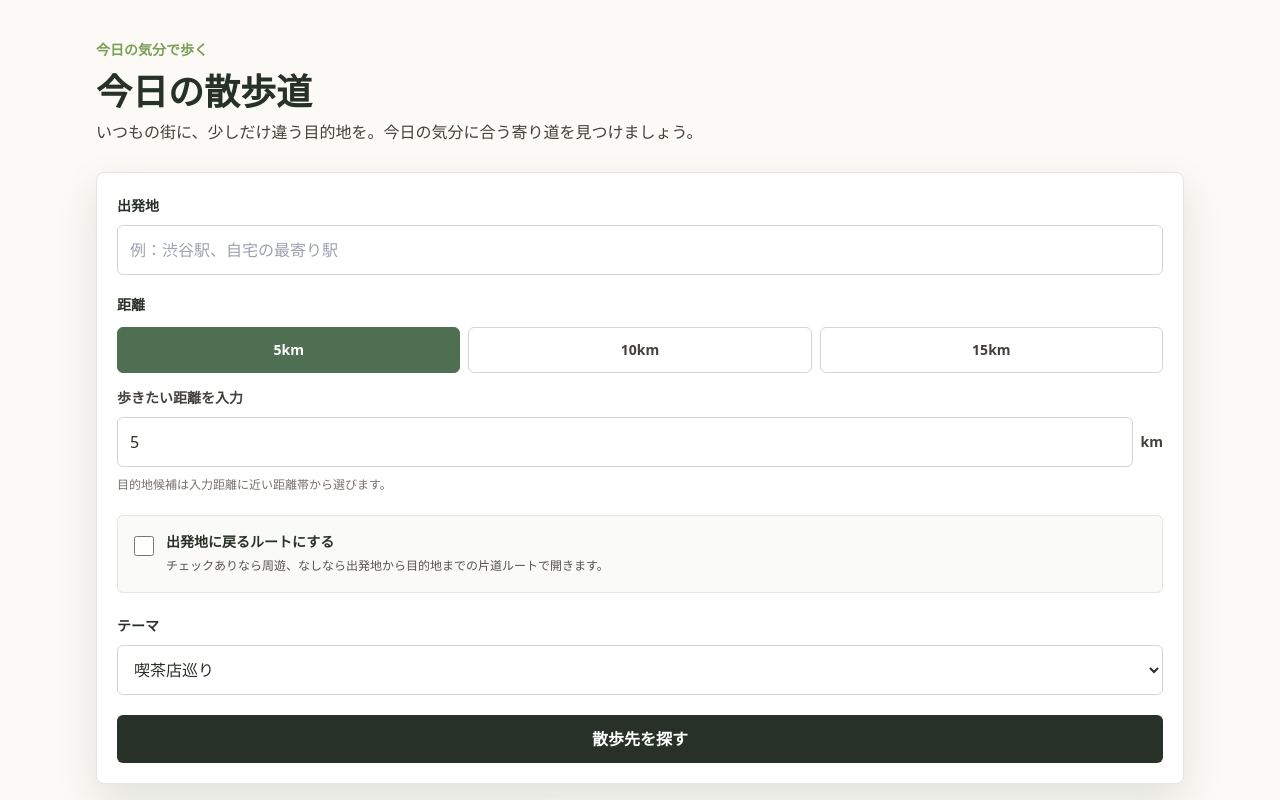
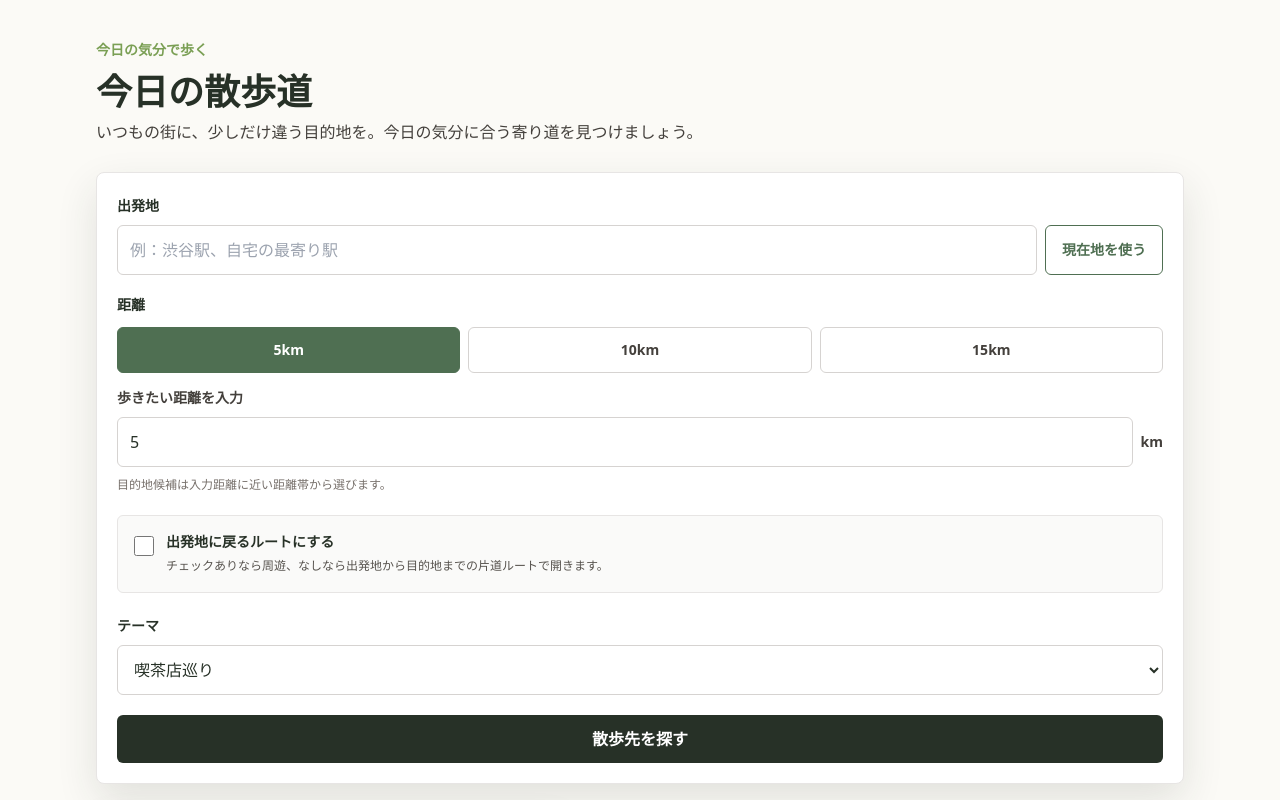
Before and after one commit to usagimochi53/TSR, a Next.js app: page / in a window 1280 px wide. Shown: the top 800 px of the page. Built offline with nearby package versions, Linux system fonts and the light colour scheme.

Commit message:
現在地取得を追加

```diff
--- a/app/page.tsx
+++ b/app/page.tsx
@@ -8,20 +8,84 @@ import { WalkRecordForm } from "@/components/WalkRecordForm";
 import { WalkRecordList } from "@/components/WalkRecordList";
 import { generateCandidates } from "@/lib/candidates";
 import { loadWalkRecords, saveWalkRecords } from "@/lib/storage";
-import type { Candidate, WalkDistance, WalkRecord, WalkTheme } from "@/lib/types";
+import type {
+  Candidate,
+  CurrentLocation,
+  WalkDistance,
+  WalkRecord,
+  WalkTheme,
+} from "@/lib/types";
 
 export default function Home() {
   const [startLocation, setStartLocation] = useState("");
+  const [currentLocation, setCurrentLocation] =
+    useState<CurrentLocation | null>(null);
+  const [isGettingLocation, setIsGettingLocation] = useState(false);
   const [distance, setDistance] = useState<WalkDistance>(5);
   const [returnToStart, setReturnToStart] = useState(false);
   const [theme, setTheme] = useState<WalkTheme>("喫茶店巡り");
   const [error, setError] = useState("");
+  const [locationError, setLocationError] = useState("");
   const [candidates, setCandidates] = useState<Candidate[]>([]);
   const [records, setRecords] = useState<WalkRecord[]>([]);
 
   useEffect(() => {
     setRecords(loadWalkRecords());
   }, []);
+
+  function handleStartLocationChange(value: string) {
+    setStartLocation(value);
+    setLocationError("");
+
+    // 現在地取得後に手入力された場合は、手入力を優先するため緯度経度を破棄します。
+    if (currentLocation) {
+      setCurrentLocation(null);
+    }
+  }
+
+  function getLocationErrorMessage(geolocationError: GeolocationPositionError) {
+    if (geolocationError.code === geolocationError.PERMISSION_DENIED) {
+      return "位置情報の利用が許可されませんでした。ブラウザの設定を確認してください。";
+    }
+
+    if (geolocationError.code === geolocationError.TIMEOUT) {
+      return "現在地の取得がタイムアウトしました。通信環境のよい場所で再度お試しください。";
+    }
+
+    return "現在地を取得できませんでした。しばらくしてから再度お試しください。";
+  }
+
+  function handleUseCurrentLocation() {
+    if (!navigator.geolocation) {
+      setLocationError("このブラウザは現在地取得に対応していません。");
+      return;
+    }
+
+    setError("");
+    setLocationError("");
+    setIsGettingLocation(true);
+
+    navigator.geolocation.getCurrentPosition(
+      (position) => {
+        setCurrentLocation({
+          latitude: position.coords.latitude,
+          longitude: position.coords.longitude,
+        });
+        setStartLocation("現在地");
+        setIsGettingLocation(false);
+      },
+      (geolocationError) => {
+        setLocationError(getLocationErrorMessage(geolocationError));
+        setCurrentLocation(null);
+        setIsGettingLocation(false);
+      },
+      {
+        enableHighAccuracy: true,
+        timeout: 10000,
+        maximumAge: 0,
+      },
+    );
+  }
 
   function handleSearch() {
     if (!startLocation.trim()) {
@@ -37,7 +101,22 @@ export default function Home() {
     }
 
     setError("");
-    setCandidates(generateCandidates(startLocation, distance, theme, returnToStart));
+    setLocationError("");
+
+    // 現在地取得済みなら、Googleマップ経路URLのoriginだけ緯度経度にします。
+    const routeOrigin = currentLocation
+      ? `${currentLocation.latitude},${currentLocation.longitude}`
+      : startLocation;
+
+    setCandidates(
+      generateCandidates(
+        startLocation,
+        distance,
+        theme,
+        returnToStart,
+        routeOrigin,
+      ),
+    );
   }
 
   function handleAddRecord(record: WalkRecord) {
@@ -61,11 +140,14 @@ export default function Home() {
           distance={distance}
           returnToStart={returnToStart}
           theme={theme}
+          isGettingLocation={isGettingLocation}
           error={error}
-          onStartLocationChange={setStartLocation}
+          locationError={locationError}
+          onStartLocationChange={handleStartLocationChange}
           onDistanceChange={setDistance}
           onReturnToStartChange={setReturnToStart}
           onThemeChange={setTheme}
+          onUseCurrentLocation={handleUseCurrentLocation}
           onSubmit={handleSearch}
         />
         <CandidateList candidates={candidates} />
--- a/components/SearchForm.tsx
+++ b/components/SearchForm.tsx
@@ -7,12 +7,15 @@ type SearchFormProps = {
   startLocation: string;
   distance: WalkDistance;
   returnToStart: boolean;
+  isGettingLocation: boolean;
   theme: WalkTheme;
   error: string;
+  locationError: string;
   onStartLocationChange: (value: string) => void;
   onDistanceChange: (value: WalkDistance) => void;
   onReturnToStartChange: (value: boolean) => void;
   onThemeChange: (value: WalkTheme) => void;
+  onUseCurrentLocation: () => void;
   onSubmit: () => void;
 };
 
@@ -28,12 +31,15 @@ export function SearchForm({
   startLocation,
   distance,
   returnToStart,
+  isGettingLocation,
   theme,
   error,
+  locationError,
   onStartLocationChange,
   onDistanceChange,
   onReturnToStartChange,
   onThemeChange,
+  onUseCurrentLocation,
   onSubmit,
 }: SearchFormProps) {
   function handleSubmit(event: FormEvent<HTMLFormElement>) {
@@ -54,6 +60,7 @@ export function SearchForm({
           >
             出発地
           </label>
+          <div className="grid gap-2 sm:grid-cols-[minmax(0,1fr)_auto]">
             <input
               id="start-location"
               value={startLocation}
@@ -61,7 +68,22 @@ export function SearchForm({
               placeholder="例：渋谷駅、自宅の最寄り駅"
               className="w-full rounded-md border border-stone-300 bg-white px-3 py-3 text-base outline-none transition focus:border-moss focus:ring-2 focus:ring-leaf/30"
             />
+            <button
+              type="button"
+              onClick={onUseCurrentLocation}
+              disabled={isGettingLocation}
+              className="rounded-md border border-moss px-4 py-3 text-sm font-bold text-moss transition hover:bg-moss hover:text-white disabled:cursor-not-allowed disabled:border-stone-300 disabled:text-stone-400 disabled:hover:bg-white"
+            >
+              {isGettingLocation ? "取得中..." : "現在地を使う"}
+            </button>
+          </div>
           {error ? <p className="text-sm text-red-600">{error}</p> : null}
+          {locationError ? (
+            <p className="text-sm text-red-600">{locationError}</p>
+          ) : null}
+          {isGettingLocation ? (
+            <p className="text-sm text-moss">現在地を取得中...</p>
+          ) : null}
         </div>
 
         <fieldset className="space-y-3">
--- a/lib/candidates.ts
+++ b/lib/candidates.ts
@@ -381,8 +381,10 @@ export function generateCandidates(
   distance: WalkDistance,
   theme: WalkTheme,
   returnToStart = false,
+  routeOrigin = startLocation,
 ): Candidate[] {
   const trimmedLocation = startLocation.trim();
+  const trimmedRouteOrigin = routeOrigin.trim();
   const routePlans = getRoutePlans(trimmedLocation, distance);
 
   return routePlans.map((routePlan, index) => {
@@ -393,6 +395,9 @@ export function generateCandidates(
       routePlan,
       returnToStart,
     );
+    const routeDestination = returnToStart
+      ? trimmedRouteOrigin
+      : routeStops.destination;
     const waypointText =
       routeStops.waypoints.length > 0
         ? `（経由：${routeStops.waypoints.join(" → ")}）`
@@ -415,8 +420,8 @@ export function generateCandidates(
       routeWaypoints: routeStops.waypoints,
       mapUrl: createGoogleMapsSearchUrl(searchKeyword),
       walkingRouteUrl: createGoogleMapsWalkingRouteUrl(
-        trimmedLocation,
-        routeStops.destination,
+        trimmedRouteOrigin,
+        routeDestination,
         routeStops.waypoints,
       ),
     };
--- a/lib/types.ts
+++ b/lib/types.ts
@@ -18,6 +18,11 @@ export type Candidate = {
   walkingRouteUrl: string;
 };
 
+export type CurrentLocation = {
+  latitude: number;
+  longitude: number;
+};
+
 export type WalkRecord = {
   id: string;
   date: string;
```
Lines whose indentation alone changed are shown as unchanged.
